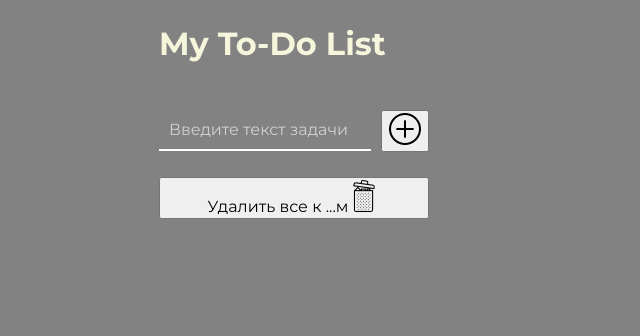
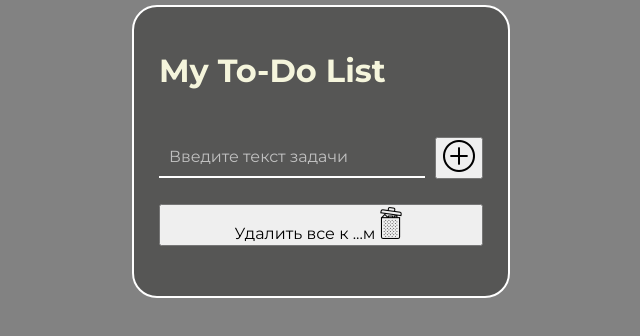
Before and after one commit to vfedoseyev/todo-react, a React (Vite) app: page / in a window 1280 px wide. Shown: the top 336 px of the page, without its empty margins (346-986 px from the left). Built offline with nearby package versions, Linux system fonts and the light colour scheme.

Commit message:
add some styles

```diff
--- a/src/index.css
+++ b/src/index.css
@@ -23,6 +23,7 @@ input {
 }
 
 .app {
+  background: #565655;
   width: 500px;
   width: 100%;
   display: flex;
@@ -30,6 +31,9 @@ input {
   justify-content: center;
   align-items: stretch;
   gap: 25px;
+  padding: 25px;
+  border: 2px white solid;
+  border-radius: 25px;
 }
 
 .task-input {
```
